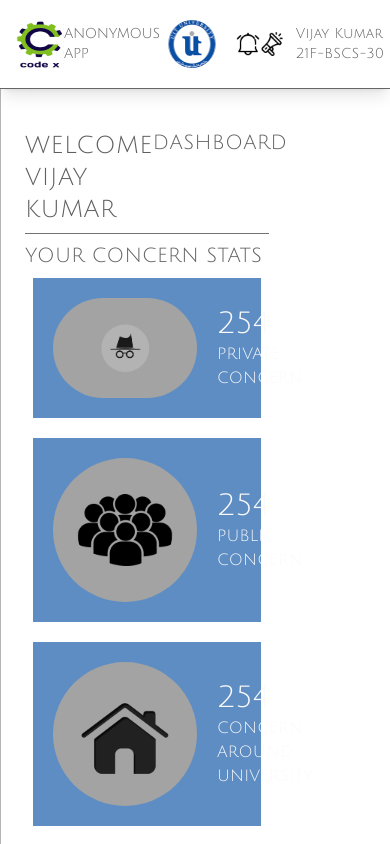
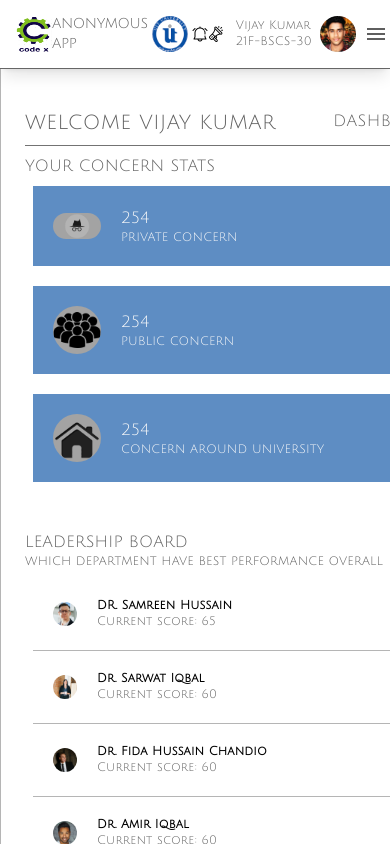
Before and after one commit to Vijayratnani/anonymousapp, a React (Vite) app: page / in a window 390 px wide. Shown: the top 844 px of the page. Built offline with nearby package versions, Linux system fonts and the light colour scheme.

Commit message:
sidebar added to navbar in navbar.jsx

```diff
--- a/src/components/Dashboard.jsx
+++ b/src/components/Dashboard.jsx
@@ -15,35 +15,36 @@ import LeadershipBoard from './LeadershipBoard'
 const Dashboard = () => {
   return (
 
-    <div className="w-3/4 sm:w-full ml-0 2xl:ml-96 border-l border-neutral-400/80 hover:border-neutral-700">
+    <div className="sm:w-full ml-0 2xl:ml-96 border-l border-neutral-400/80 hover:border-neutral-700">
       <div className="max-w-6xl mx-auto mt-10 px-6">
         <div className='flex sm: sm:mx-auto justify-between mb-2 pb-2 border-b border-neutral-500 '>
-          <h5 className="text-2xl tracking-wide ">
+          <h5 className="text-xl lg:text-2xl tracking-wide ">
             WELCOME
             VIJAY KUMAR
           </h5>
-            <h5 className="text-xl tracking-wide">
+            <h5 className="text-base lg:text-xl tracking-wide">
               DASHBOARD
             </h5>
         </div>
         <div>
-          <h5 className='text-xl'>YOUR CONCERN STATS</h5>
+          <h5 className='text-base lg:text-xl'>YOUR CONCERN STATS</h5>
           <div className="grid grid-cols-1 sm:grid-cols-1 md:grid-cols-3 lg:grid-cols-3 gap-1">
             {stats.map((val,index)=>(
-              <div key={index} className="flex items-center p-5 m-2 lg:m-5 sm:w-11/12 sm:mr-96
+              <div key={index} className="flex items-center p-5 m-2 lg:m-5 sm:w-11/12
               bg-customBlue bg-opacity-65">
-                <img src={val.icon} type="img/png" className="w-36 h-auto p-6 bg-neutral-400 rounded-full"/>
+                <img src={val.icon} type="img/png" className="w-12 sm:w-18 lg:w-24 xl:w-30 2xl:w-36 h-auto
+                p-0 sm:p-1 lg:p-2 xl:p-4 2xl:p-6 bg-neutral-400 rounded-full"/>
                 <div className="ml-5 text-neutral-50 pr-5">
-                  <h2 className="text-3xl ">{val.number}</h2>
-                  <p>{val.text}</p>
+                  <h2 className="sm:text-base lg:text-xl xl:text-2xl 2xl:text-3xl ">{val.number}</h2>
+                  <p className='text-xs sm:text-smlg:text-base'>{val.text}</p>
                 </div>
               </div>
             ))}
           </div>
         </div>
         <div className='mt-10'>
-          <h5 className='text-xl'>LEADERSHIP BOARD</h5>
-          <p>WHICH DEPARTMENT HAVE BEST PERFORMANCE OVERALL</p>
+          <h5 className='text-base lg:text-xl'>LEADERSHIP BOARD</h5>
+          <p className='text-xs sm:text-sm lg:text-base'>WHICH DEPARTMENT HAVE BEST PERFORMANCE OVERALL</p>
           <div className='flex items-center flex-wrap'>
             <div className="p-2 w-full lg:w-fit xl:w-1/2">
             <LeadershipBoard/>
@@ -62,8 +63,8 @@ const Dashboard = () => {
           </div>
         </div>
         <div className='mt-10'>
-          <h5 className='text-xl'>PERFORMANCE MATRIC</h5>
-          <p>NO OF PUBLIC CONCERNED REPORTED VS RESOLVED</p>
+          <h5 className='text-base lg:text-xl'>PERFORMANCE MATRIC</h5>
+          <p className='text-xs sm:text-sm lg:text-base'>NO OF PUBLIC CONCERNED REPORTED VS RESOLVED</p>
           <div className='flex items-center flex-wrap'>
             <div className="p-2 mt-2 h-fit w-11/12">
             <BarChartComponent/>
@@ -71,17 +72,16 @@ const Dashboard = () => {
           </div>
         </div>
         <div className='mt-10 mb-10'>
-          <h5 className='text-xl'>GENDER RATIO</h5>
-          <p>NO OF MALE AND FEMALE USING THIS APPLICATION</p>
+          <h5 className='text-base lg:text-xl'>GENDER RATIO</h5>
+          <p className='text-xs sm:text-sm lg:text-base'>NO OF MALE AND FEMALE USING THIS APPLICATION</p>
           <div className='flex items-center justify-center flex-wrap h-4/5'>
             <div className="p-2 w-full lg:w-1/2 bg-cover bg-center h-1/3 ">
-                <img src={male} type="img/jpg" alt="Code" className='h-auto w-full border-none
+                <img src={male} type="img/jpg" alt="Code" className='h-full w-auto border-none
                 border-r lg:border-dashed border-neutral-500 '/>
                 <p className='text-center m-5 mb-10'>12000 MALE STUDENT</p>
             </div>
-            <div className="p-2 w-full lg:w-1/2 bg-cover bg-center h-auto" >
-
-                <img src={female} type="img/jpg" alt="Code" className='h-auto w-full'/>
+            <div className="p-2 w-full h-full lg:w-1/2 bg-cover bg-center ">
+                <img src={female} type="img/jpg" alt="Code" className='h-full w-ato'/>
                 <p className='text-center  m-5'>1000 FEMALE STUDENT</p>
             </div>
           </div>
--- a/src/components/LeadershipBoard.jsx
+++ b/src/components/LeadershipBoard.jsx
@@ -7,10 +7,10 @@ const LeadershipBoard = () => {
       {leadsInfo.map((lead,index)=>(
         <div key={index} className="flex items-center border-b border-neutral-400/80
          p-5 hover:bg-neutral-200">
-          <img src={lead.icon} type="img/png" className="w-8 h-8 rounded-full"/>
+          <img src={lead.icon} type="img/png" className="w-6 h-6 lg:w-8 lg:h-8 rounded-full"/>
           <div className="ml-5">
-            <h2 className="text-sm text-black font-semibold">{lead.title}</h2>
-            <p className='text-xs text-customGrey'>{lead.text}</p>
+            <h2 className="text-xs lg:text-sm text-black font-semibold">{lead.title}</h2>
+            <p className='font-thin lg:font-normal text-xs text-customGrey'>{lead.text}</p>
         </div>
         </div>
       ))}
--- a/src/components/Navbar.jsx
+++ b/src/components/Navbar.jsx
@@ -5,79 +5,75 @@ import vijay from "../assets/vijay.png"
 // import { students } from "../constants/index"
 import uit from "../assets/uit.png"
 
+import {sidebarInfo} from "../constants/index.jsx"
+import MenuIcon from '@mui/icons-material/Menu';
+import X from '@mui/icons-material/Clear';
+import { useState } from "react"
 
 const Navbar = () =>{
-    // const [mobileDrawerOpen,SetmobileDrawerOpen]= useState(false);
+    const [mobileDrawerOpen,SetmobileDrawerOpen]= useState(false);
 
-    // const toggleNavbar=()=>{
-    //     SetmobileDrawerOpen(!mobileDrawerOpen);
-    // }
+    const toggleNavbar=()=>{
+        SetmobileDrawerOpen(!mobileDrawerOpen);
+    }
     return (
         <>
-        <nav className="sticky w-full top-0 z-50 py-3 backdrop-blur-lg border-b border-neutral-700/80 shadow-lg">
+        <nav className="sticky w-full top-0 z-50 py-2 sm:py-3 backdrop-blur-lg border-b border-neutral-700/80 shadow-lg">
         <div className="container px-4 mx-auto relative text-sm">
             <div className="flex justify-between items-center">
                 <div className="flex items-center flex-shrink-0">
                     <div className="flex items-center flex-shrink-0">
-                        <img className="w-12 h-12 sm:h-14 sm:w-14 sm:mr-1 md:w-16 md:h-16 lg:h-20 lg:w-20 lg:mr-2 " src={logo} alt="" srcSet="" />
-                        <span className="lg:text-4xl tracking-tight font-medium sm:text-xl">
+                        <img className="w-9 h-9 sm:h-14 sm:w-14 sm:mr-1 md:w-16 md:h-16 lg:h-20 lg:w-20 lg:mr-2 " src={logo} alt="" srcSet="" />
+                        <span className="tracking-tight font-medium sm:text-xl lg:text-4xl">
                             ANONYMOUS <div>APP</div>
                         </span>
                     </div>
-                    <img className="rounded-full m-2 w-12 h-12 sm:h-14 sm:w-14 sm:ml-5 lg:h-20 lg:w-20 lg:ml-10" src={uit} alt="" srcSet="" />
+                    <img className="rounded-full mx-1 sm:m-2 w-9 h-9 sm:h-14 sm:w-14 sm:ml-5 lg:h-20 lg:w-20 lg:ml-10" src={uit} alt="" srcSet="" />
                 </div>
                 <div className="flex items-center flex-shrink-0">
-                    <div className="flex mx-3 sm:ml-3 sm:mr-1">
-                        <img className="h-6 w-6 sm:h-8 sm:w-8 sm:mr-1 lg:h-12 lg:w-12 lg:mr-2" src={notification} alt="" srcSet="" />
-                        <img className="h-6 w-6 sm:h-8 sm:w-8 sm:mr-1 lg:h-12 lg:w-12 lg:mr-2" src={announcement} alt="" srcSet="" />
+                    <div className="flex mx-3 ml-0 sm:ml-3 sm:mr-1">
+                        <img className="h-4 w-4 sm:h-8 sm:w-8 sm:mr-1 lg:h-12 lg:w-12 lg:mr-2" src={notification} alt="" srcSet="" />
+                        <img className="h-4 w-4 sm:h-8 sm:w-8 sm:mr-1 lg:h-12 lg:w-12 lg:mr-2" src={announcement} alt="" srcSet="" />
                     </div>
-                    <div className="lg:mx-2 lg:text-xl sm:text-base sm:mx-1">
+                    <div className="mx-0 sm:mx-1 lg:mx-2 text-xs sm:text-sm lg:text-xl">
                         <div>Vijay Kumar</div>
                         <div>21F-BSCS-30</div>
                     </div>
-                    <img className="rounded-full w-12 h-12 m-2 lg:ml-10 sm:h-14 sm:w-14 sm:ml-5 lg:h-20 lg:w-20 " src={vijay} alt="" srcSet="" />
+                    <img className="rounded-full w-9 h-9 m-2 lg:ml-10 sm:h-14 sm:w-14 sm:ml-5 lg:h-20 lg:w-20 " src={vijay} alt="" srcSet="" />
                 </div>
-                    {/* <ul className="hidden lg:flex ml-14 space-x-12">
-                        {navItems.map((item,index)=>(
-                            <li key={index}>
-                                <a href={item.href}>{item.label}</a>
-                            </li>
-                        )
-                        )}
-                    </ul> */}
-                    {/* <div className="hidden lg:flex justify-center space-x-12 items-center">
-                        <a href="#" className="py-2 px-3 border rounded-md">
-                            Sign In
-                        </a>
-                        <a href="#" className="bg-gradient-to-r from-orange-500 to-orange-800 py-2 px-3 rounded-md">
-                            Create an Account
-                        </a>
-                    </div> */}
-                    {/* <div className="lg:hidden md:flex flex-col flex-end">
+                    <div className="hidden ml-14 space-x-12">
+                        {sidebarInfo.map((info,index)=>(
+                            <div key={index} className="flex items-center border-b border-neutral-400/80 hover:border-neutral-700 p-4">
+                                <img src={info.icon} type="img/png" className="w-20 h-20"/>
+                                <div className="ml-5">
+                                    <h2 className="text-xl text-customBlue">{info.title}</h2>
+                                    <p>{info.text}</p>
+                                </div>
+                            </div>
+                        ))}
+                    </div>
+                    <div className="lg:hidden md:flex flex-col flex-end">
                         <button onClick={toggleNavbar}>
-                            {mobileDrawerOpen ?<X/>:<Menu/>}
+                            {mobileDrawerOpen ?<X/>:<MenuIcon/>}
                         </button>
-                    </div> */}
+                    </div>
             </div>
          </div>
-        {/*{mobileDrawerOpen && (
-            <div className="fixed right-0 z-20 bg-neutral-900 w-full p-12 flex flex-col justify-center items-center lg:hidden">
-                <ul>
-                    {navItems.map((item,index)=>(
-                        <li key={index} className="py-4">
-                        <a href={item.href}>{item.label}</a>
-                        </li>
-                    ))
-                    }
-                </ul>
-                <div className="flex space-x-6">
-                    <a href="#" className="py-2 px-3 rounded-md border">Sing In</a>
-                    <a href="#" className="py-2 px-3 rounded-md bg-gradient-to-r from-orange-500 to-orange-800">
-                    Create an Account
-                    </a>
+        {mobileDrawerOpen && (
+            <div className="fixed right-0 z-20 bg-neutral-100 w-full p-12 flex flex-col justify-center items-center lg:hidden">
+                <div>
+                    {sidebarInfo.map((info,index)=>(
+                        <div key={index} className="flex items-center border-b border-neutral-400/80 hover:border-neutral-700 p-4">
+                            <img src={info.icon} type="img/png" className="w-20 h-20"/>
+                            <div className="ml-5">
+                                <h2 className="text-xl text-customBlue">{info.title}</h2>
+                                <p>{info.text}</p>
+                            </div>
+                        </div>
+                    ))}
                 </div>
             </div>
-        )} */}
+        )}
         </nav>
         </>
     );
--- a/tailwind.config.js
+++ b/tailwind.config.js
@@ -13,6 +13,10 @@ export default {
       },
       fontFamily:{
         Julius:"Julius Sans One"
+      },
+      backgroundImage:{
+        'female':"url(assets/female.jpg)",
+        'male':"url(assets/male.jpg)"
       }
     },
   },
```
